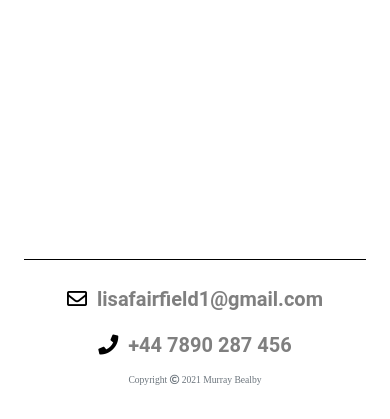
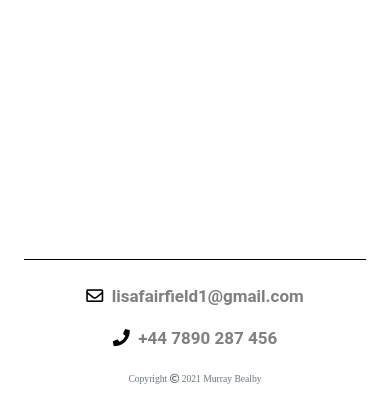
Before and after one commit to Bealby/lisa-fairfield-actress, a Flask app: page / in a window 390 px wide. Shown: the part 425-844 px from the top of the page. Run offline with Flask 2, Linux system fonts and the light colour scheme; some libraries are stand-ins or nearby versions; some web fonts are replaced.

Commit message:
Add media query for smaller font in footer for mb

```diff
--- a/static/css/style.css
+++ b/static/css/style.css
@@ -410,7 +410,7 @@ a:not([href]):not([tabindex]) {
 
  .footer-menuitem {
      font-family: 'Roboto', serif;
-     font-size: 20px;
+     font-size: 17px;
      font-weight: 600;
      color:rgb(0,0,0,.5);
      margin: 0px;
@@ -553,6 +553,13 @@ audio {
     }
 }
 
+/*---Footer align margin-bottom for mobile devices for better spacing---*/
+ @media(min-width:768px){
+     .footer-menuitem {
+         font-size: 20px;
+    }
+}
+
 /*---Reduce nav font for better fitting for medium devices---*/
 
  @media(min-width:992px){
--- a/templates/base.html
+++ b/templates/base.html
@@ -111,7 +111,7 @@
                         <span class="sr-only">Telephone</span>
                     </a>
                 </div>
-                <div class="col-12 copyright text-muted">
+                <div class="col-12 copyright text-muted pt-2">
                     <p class="copyright-text">Copyright <i class="far fa-copyright"></i> 2021 Murray Bealby</p>
                 </div>
             </div>
```
